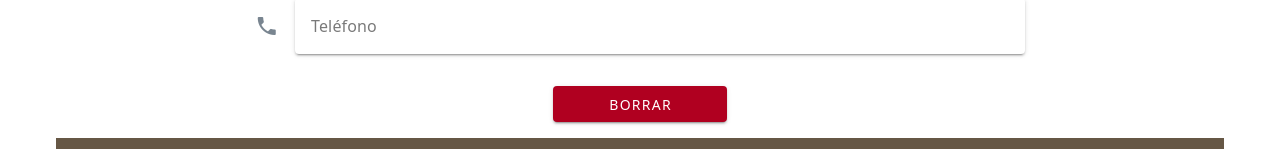
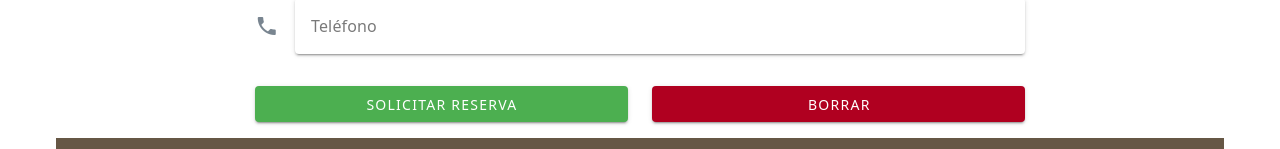
Before and after one commit to sergioges/app-engine, a Vue app: page /calendar in a window 1280 px wide. Shown: the part 803-952 px from the top of the page. Built offline with nearby package versions, Linux system fonts and the light colour scheme; no server answers; the database is empty; a web font is replaced by a local one.

Commit message:
Update logic for the complete paymente logic

```diff
--- a/src/views/CalendarView.vue
+++ b/src/views/CalendarView.vue
@@ -1,5 +1,5 @@
 <script setup>
-import { ref, computed, reactive, onMounted } from 'vue';
+import { ref, computed, reactive, onMounted, watch } from 'vue';
 
 import { auth } from '../plugins/firebase';
 import { createUserWithEmailAndPassword } from 'firebase/auth';
@@ -47,6 +47,8 @@ const contactData = reactive({
   email: '',
   phone: ''
 });
+const isPaymentAvailable = ref(false)
+const countdown = ref(0)
 
 const emailValidation = ref ([
   v => !!v || 'Falta tu email',
@@ -90,9 +92,11 @@ const disabledDates = computed(() => {
   return [...new Set(allDates)]; // Elimina duplicados
 });
 
-const showPaidBtn = computed(() => {
-  if (contactData.name && contactData.email && contactData.phone) return true
-})
+const formattedCountdown = computed(() => {
+  const minutes = Math.floor(countdown.value / 60);
+  const seconds = countdown.value % 60;
+  return `${minutes}:${seconds.toString().padStart(2, '0')}`;
+});
 
 // async function registerUser(email, password) {
 //   try {
@@ -176,17 +180,17 @@ async function sendData() {
         createdAt: moment().toISOString()
       };
 
-      // Agrega el documento a Firestore y obtiene la referencia
       const docRef = await addDoc(collection(db, 'reservations'), reservationData);
 
-      // Actualiza el documento para incluir el ID
+      sessionStorage.setItem('idReservation', docRef.id)
+
       await updateDoc(docRef, { id: docRef.id });
 
+      isPaymentAvailable.value = true
       showSuccess.value = true;
       setTimeout(() => {
         showSuccess.value = false;
       }, 6000);
-      resetData();
     } catch (error) {
       showError.value = true;
       setTimeout(() => {
@@ -202,6 +206,7 @@ async function resetData () {
   pets.value = 'No'
   hosts.value = 1
   reservationDates.value = []
+  isPaymentAvailable.value = false
 }
 
 function openLink(url) {
@@ -215,6 +220,21 @@ onMounted(() => {
   script.async = true;
   document.head.appendChild(script);
 });
+
+watch(isPaymentAvailable, (newVal) => {
+  if (newVal) {
+    countdown.value = 180
+    const timer = setInterval(() => {
+    if (countdown.value > 0) {
+      countdown.value--;
+    } else {
+      clearInterval(timer);
+      isPaymentAvailable.value = false
+      resetData()
+    }
+  }, 1000);
+  }
+})
 </script>
 
 <template>
@@ -227,7 +247,7 @@ onMounted(() => {
       border="end"
       closable
     >
-    <p>Nos pondremos en contacto contigo pronto. Para cualquier duda, puedes escribirnos a <a href='mailto:cucadellumcasarural@gmail.com'>nuestro mail.</a></p>
+    <p>Ahora continua con el proceso de pago. Recuerda que tienes {{ formattedCountdown }} minutos para realizarlo.</p>
     </v-alert>
     <v-alert
       v-if="showError"
@@ -335,9 +355,32 @@ onMounted(() => {
               </v-text-field>
             </v-col>
           </v-row>
-          <v-row class="d-flex justify-center">
-            <v-col v-if="showPaidBtn" cols="12">
-              <div v-show="totalNights === 1" class="stripe-btn">
+          <v-row v-if="!isPaymentAvailable" class="d-flex justify-center">
+            <v-col cols="12" md="6">
+              <v-btn
+                color="success"
+                block
+                @click="sendData"
+              >
+                Solicitar reserva
+              </v-btn>
+            </v-col>
+            <v-col cols="12" md="6">
+              <v-btn
+
+                color="error"
+                block
+                @click="resetData"
+              >
+                Borrar
+              </v-btn>
+            </v-col>
+          </v-row>
+          <v-row v-else class="d-flex justify-center">
+            <v-col cols="12" md="6">
+              <p>Tienes {{ formattedCountdown }} minutos para realizar el pago.</p>
+              <br />
+              <div v-show="totalNights <= 1" class="stripe-btn">
                 <stripe-buy-button
                   buy-button-id="buy_btn_1RQDGNCIQLEDgwFHxF3CRbov"
                   publishable-key="pk_test_51RQD8NCIQLEDgwFH3qTpatBehR1DtMI3xjGyAuEwq4MvVnD7NR1c5cqjeK2mNeuheeim3aFybhtto4JWMBDBAKeR00u8NepdDY"
@@ -352,17 +395,7 @@ onMounted(() => {
                 </stripe-buy-button>
               </div>
               <v-btn
-                v-if="totalNights >= 3"
-                color="success"
-                block
-                @click="sendData"
-              >
-                Solicitar reserva
-              </v-btn>
-            </v-col>
-            <v-col cols="6" md="3">
-              <v-btn
-
+                class="resetBtn"
                 color="error"
                 block
                 @click="resetData"
--- a/src/views/ConfirmationView.vue
+++ b/src/views/ConfirmationView.vue
@@ -1,28 +1,15 @@
 <script setup>
 import { ref, onMounted } from 'vue'
 import { useRoute, useRouter } from 'vue-router'
+
+import { db } from '../plugins/firebase';
+import { updateDoc, doc } from 'firebase/firestore';
 
 const route = useRoute()
 const router = useRouter();
 
 const queryCode = route.query.paid
-
-console.log(queryCode)
-
-const shuffledNumbers = ref([])
-
-onMounted(() => {
-  if (queryCode !== 'done') router.push('/calendar')
-  shuffledNumbers.value = shuffleArray([...Array(9).keys()].map(i => i + 1))
-})
-
-function shuffleArray(array) {
-  for (let i = array.length - 1; i > 0; i--) {
-    const j = Math.floor(Math.random() * (i + 1))
-    ;[array[i], array[j]] = [array[j], array[i]]
-  }
-  return array
-}
+const idReservation = sessionStorage.getItem('idReservation')
 
 const footerIcons = [
   {
@@ -38,6 +25,38 @@ const footerIcons = [
     url: 'https://www.instagram.com/cucadellumcasadecampo/'
   },
 ]
+
+const shuffledNumbers = ref([])
+
+onMounted(() => {
+  if (idReservation && queryCode === 'done') {
+    router.push('')
+  } else {
+    router.push('/calendar')
+  }
+
+  shuffledNumbers.value = shuffleArray([...Array(9).keys()].map(i => i + 1))
+
+  updateReservationStatus(idReservation)
+})
+
+function shuffleArray(array) {
+  for (let i = array.length - 1; i > 0; i--) {
+    const j = Math.floor(Math.random() * (i + 1))
+    ;[array[i], array[j]] = [array[j], array[i]]
+  }
+  return array
+}
+
+async function updateReservationStatus(id) {
+  if (!id) return
+  try {
+    const reservationRef = doc(db, 'reservations', id);
+    await updateDoc(reservationRef, { status: 'paid' });
+  } catch (error) {
+    console.error('Error al actualizar la reserva:', error);
+  }
+}
 </script>
 
 <template>
```
